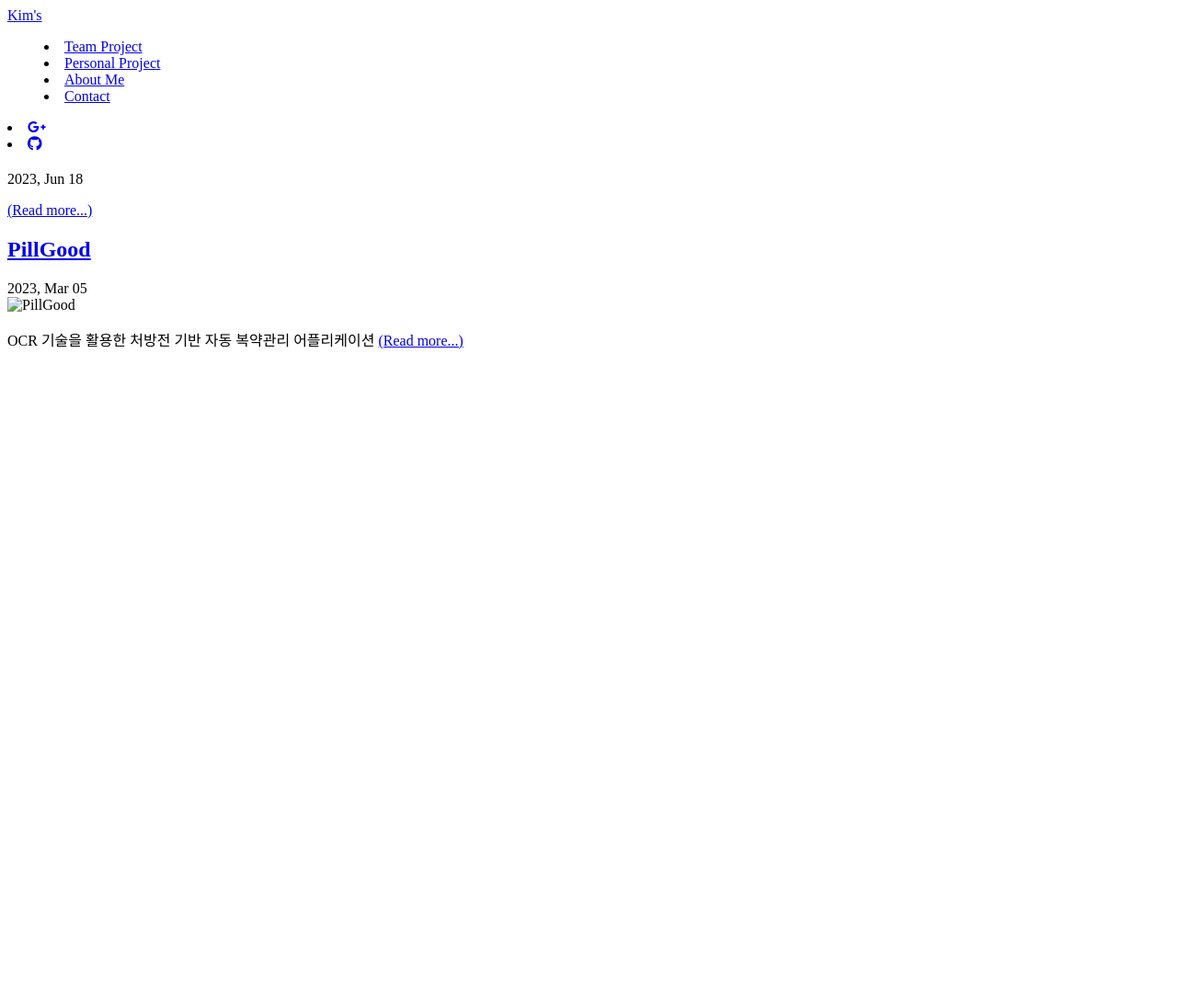
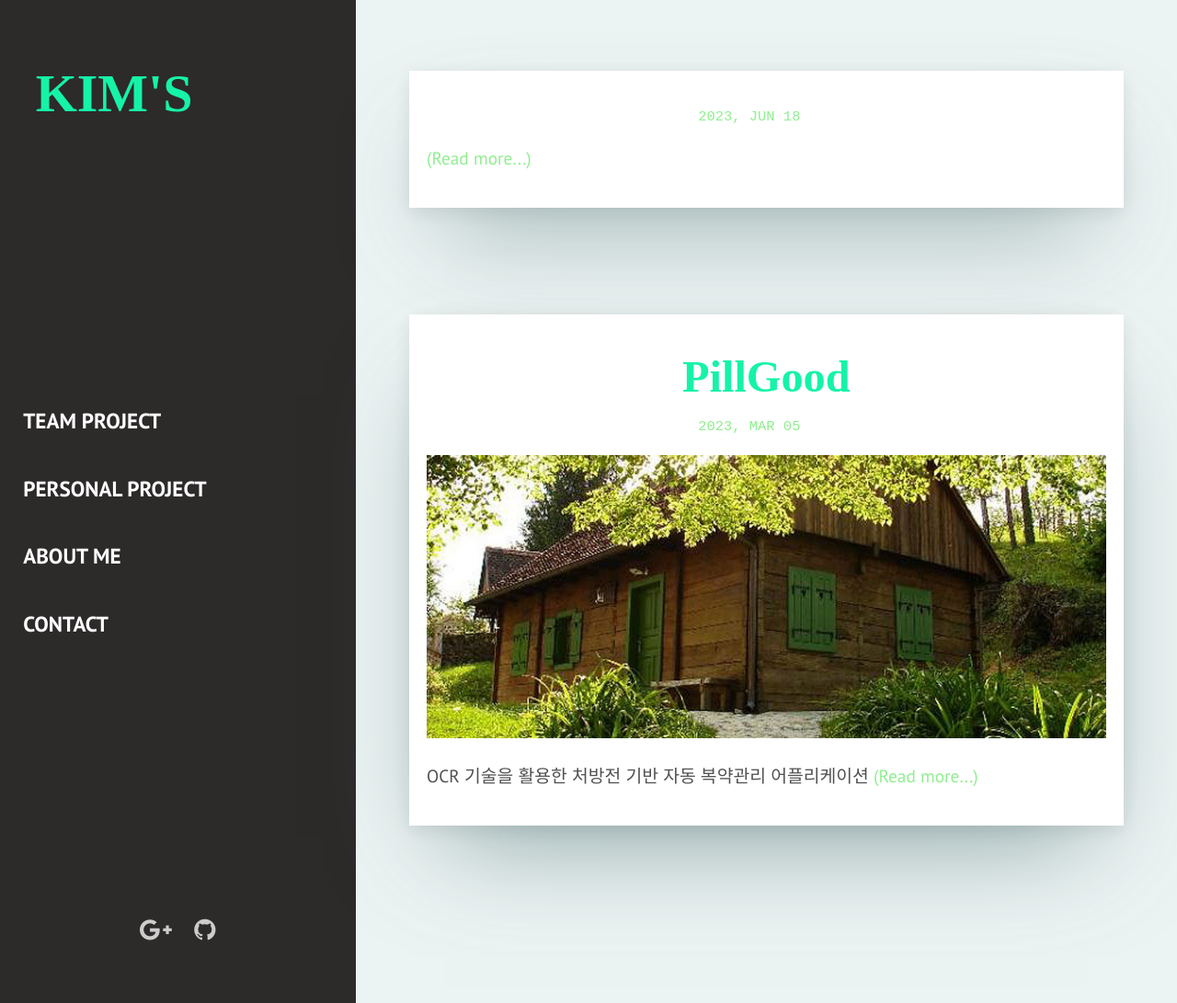
Before and after one commit to kimgusxo/kimgusxo.github.io, a Jekyll site: the page built from index.html, in a window 1280 px wide and 1091 px high. Shown: the whole window at 92% size. Built offline with Jekyll 4.4.1, drawn with Linux system fonts in a browser that asks for light colours; nearby versions of some CDN libraries; some web fonts are replaced; library files that are not in the unit come from our copies; the list of posts is cut into pages by our own code.

Commit message:
url correction2

```diff
--- a/_config.yml
+++ b/_config.yml
@@ -6,7 +6,7 @@ description: > # this means to ignore newlines until "baseurl:"
   line in _config.yml. It will appear in your document head meta (for
   Google search results) and in your feed.xml site description.
 permalink: ':title/'
-baseurl: 'team'  # the subpath of your site, e.g. /blog
+baseurl: '/team'  # the subpath of your site, e.g. /blog
 url: https://kimgusxo.github.io/team # the base hostname & protocol for your site, e.g. http://example.com
 
 # Social
```
